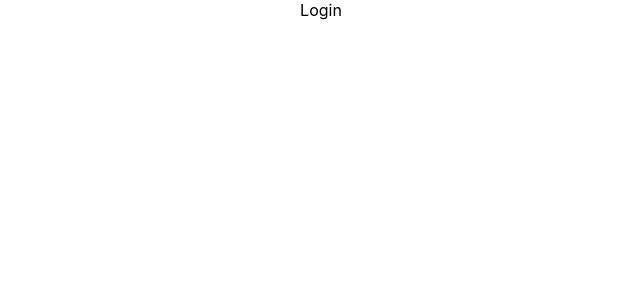
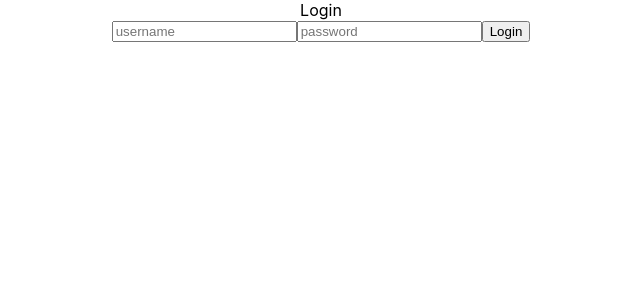
Before and after one commit to Sasu-Osayande/sprout, a React (Create React App) app in the folder sprout/: page /login in a window 1280 px wide. Shown: the top 300 px of the page, without its empty margins (319-959 px from the left). Built offline with nearby package versions, Linux system fonts and the light colour scheme; the HTML template or start-up script is replaced by a standard one.

Commit message:
Add basic form login

```diff
--- a/sprout/src/components/Login.tsx
+++ b/sprout/src/components/Login.tsx
@@ -4,6 +4,13 @@
 const Login: FC = () => (
   <div>
     <header>Login</header>
+    <div>
+      <form>
+        <input type="text" placeholder="username"></input>
+        <input type="password" placeholder="password"></input>
+        <button type="submit">Login</button>
+      </form>
+    </div>
   </div>
 );
 
```
